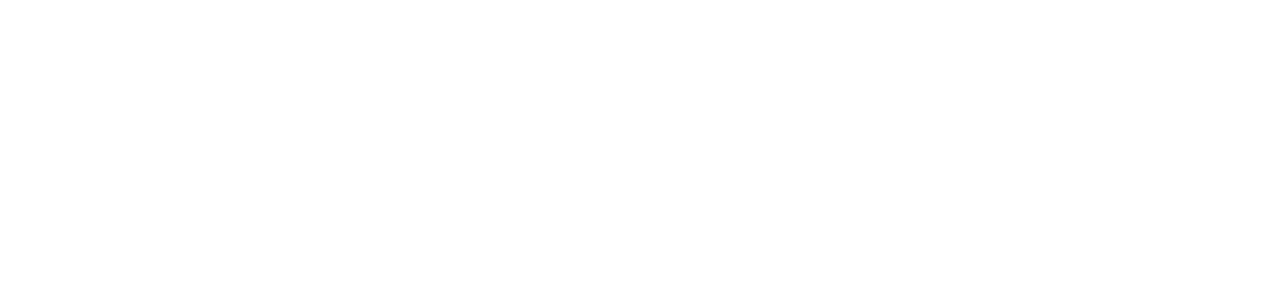
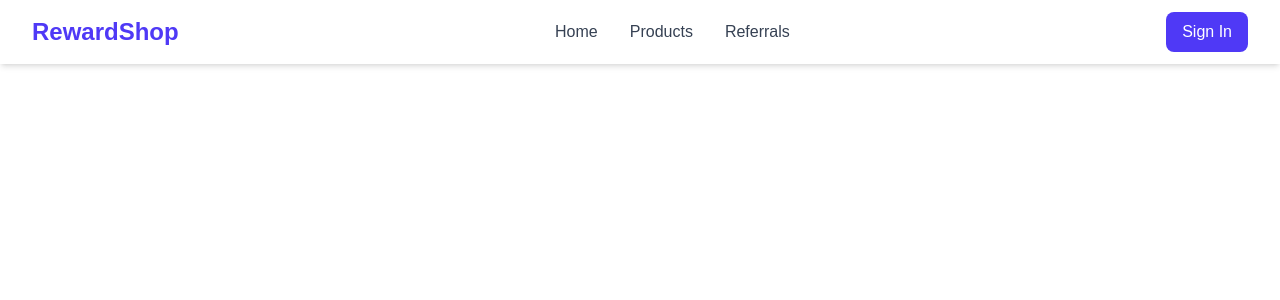
Before and after one commit to 3shaan/Referral-and-credit-system, a Next.js app in the folder apps/web/: page / in a window 1280 px wide. Shown: the top 300 px of the page. Built offline with nearby package versions, Linux system fonts and the light colour scheme.

Commit message:
feat(navbar): demo navbar added

```diff
--- a/apps/web/src/app/page.tsx
+++ b/apps/web/src/app/page.tsx
@@ -1,5 +1,9 @@
+import Navbar from '@/features/landing-page/navbar';
+
 export default function Home() {
   return (
-    <div></div>
+    <div>
+      <Navbar />
+    </div>
   );
 }
--- /dev/null
+++ b/apps/web/src/features/landing-page/navbar.tsx
@@ -0,0 +1,66 @@
+'use client';
+import Link from 'next/link';
+import { useState } from 'react';
+
+export default function Navbar() {
+  const [mobileMenuOpen, setMobileMenuOpen] = useState(false);
+  const navItems = [
+    { label: 'Home', href: '#' },
+    { label: 'Products', href: '#products' },
+    { label: 'Referrals', href: '#' },
+  ];
+
+  return (
+    <nav className="bg-white shadow-md sticky top-0 z-50">
+      <div className="max-w-7xl mx-auto px-4 sm:px-6 lg:px-8">
+        <div className="flex justify-between items-center h-16">
+          <div className="flex items-center">
+            <span className="text-2xl font-bold text-indigo-600">RewardShop</span>
+          </div>
+
+          {/* Desktop Menu */}
+          <div className="hidden md:flex space-x-8">
+            {
+              navItems.map(item => (
+                <Link key={item.label} href={item.href} className="text-gray-700 hover:text-indigo-600 transition">{item.label}</Link>
+              ))
+            }
+          </div>
+
+          <div className="hidden md:flex items-center space-x-4">
+            <button type="button" className="bg-indigo-600 text-white px-4 py-2 rounded-lg hover:bg-indigo-700 transition">Sign In</button>
+          </div>
+
+          {/* Mobile menu button */}
+          <button
+            type="button"
+            onClick={() => setMobileMenuOpen(!mobileMenuOpen)}
+            className="md:hidden text-gray-700"
+          >
+            <svg className="w-6 h-6" fill="none" stroke="currentColor" viewBox="0 0 24 24">
+              <path strokeLinecap="round" strokeLinejoin="round" strokeWidth="2" d="M4 6h16M4 12h16M4 18h16"></path>
+            </svg>
+          </button>
+        </div>
+      </div>
+
+      {/* Mobile Menu */}
+      {mobileMenuOpen && (
+        <div className="md:hidden bg-white border-t">
+          <div className="px-2 pt-2 pb-3 space-y-1">
+            {
+              navItems.map(item => (
+                <Link key={item.label} href={item.href} className="block px-3 py-2 text-gray-700 hover:bg-indigo-50 rounded">{item.label}</Link>
+              ))
+            }
+
+            <div className="px-3 py-2 space-y-2">
+              <button type="button" className="w-full text-left text-gray-700">Sign In</button>
+
+            </div>
+          </div>
+        </div>
+      )}
+    </nav>
+  );
+}
```
